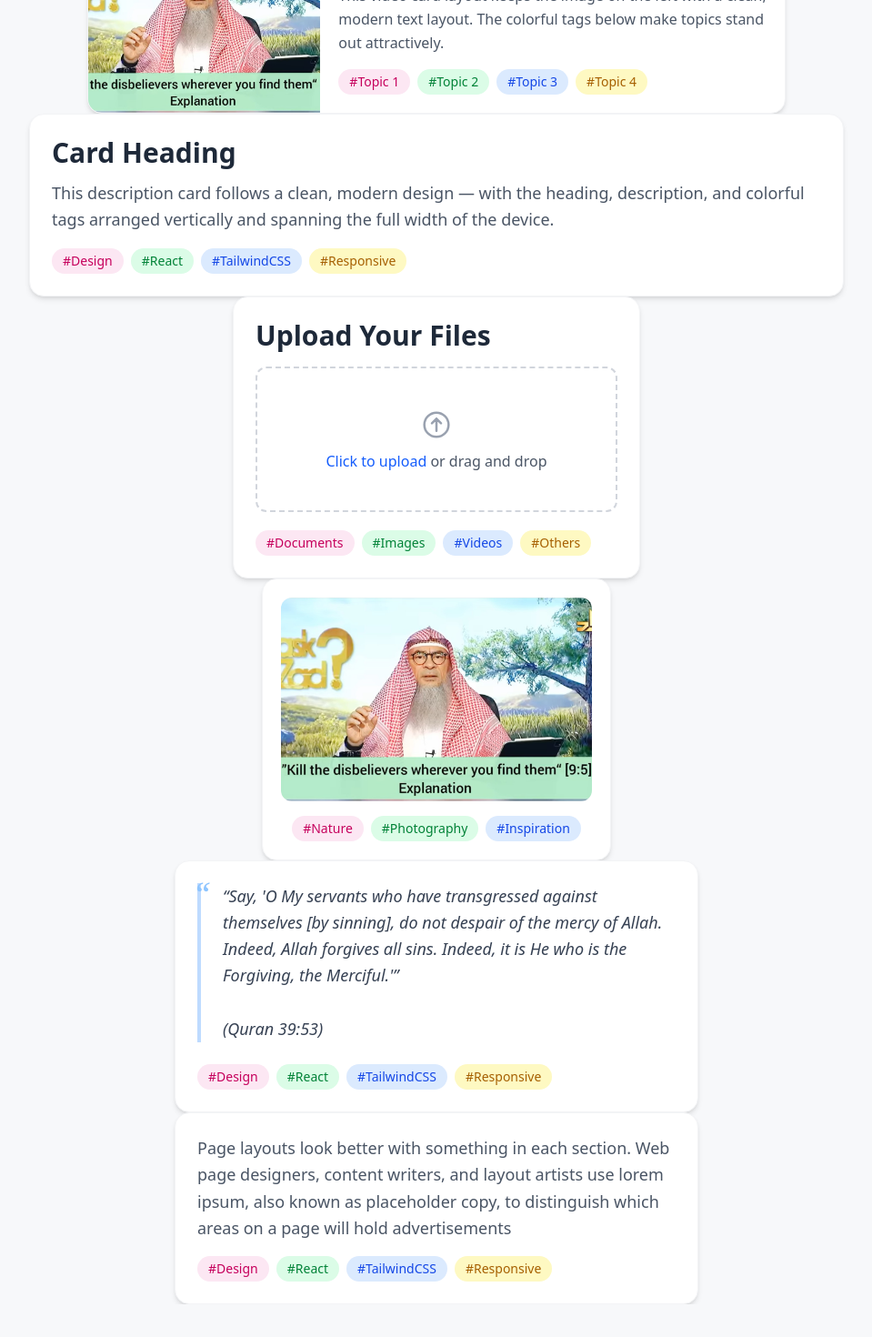
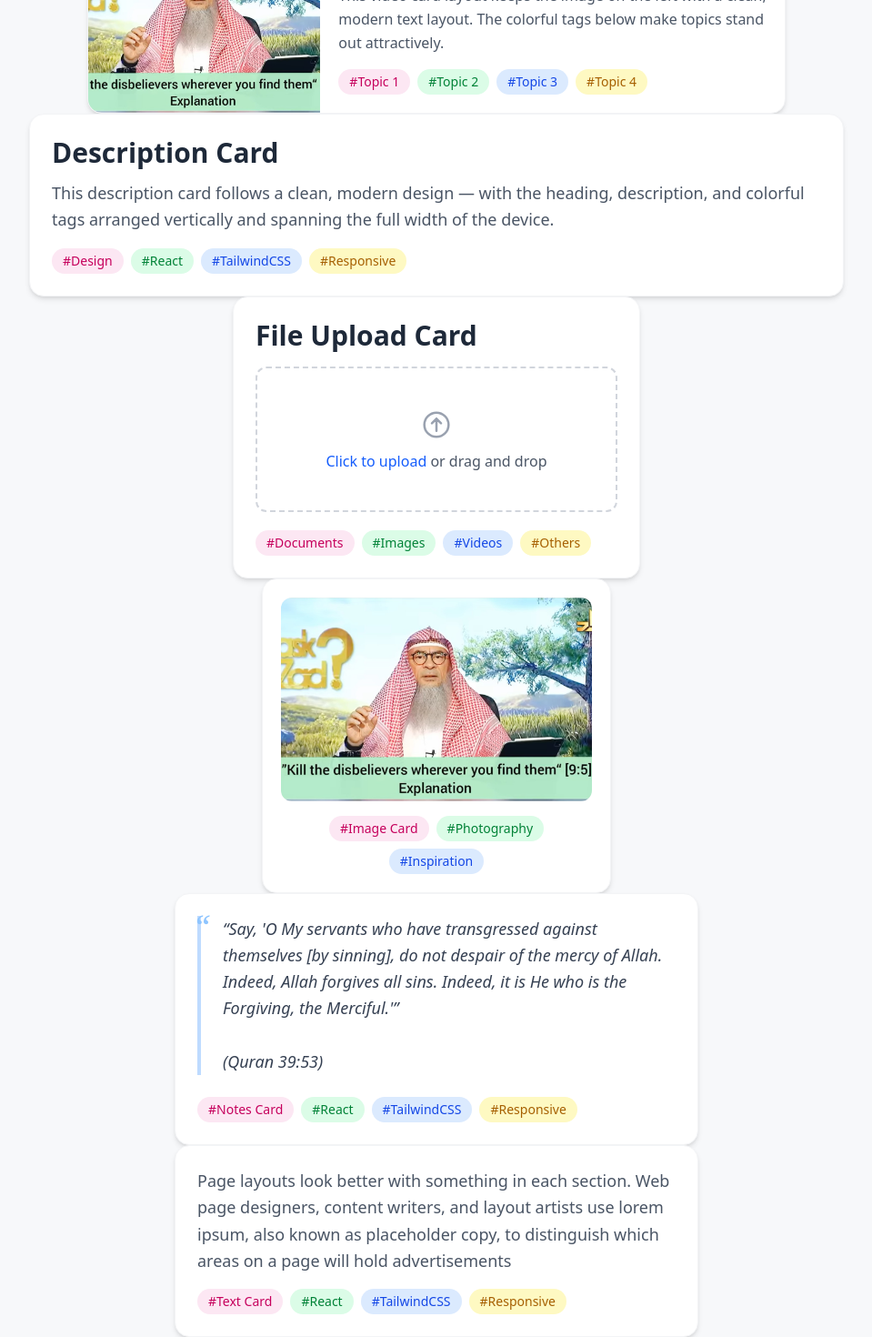
Before and after one commit to safalbk/dalilbook, a React (Vite) app in the folder frontend/dalilbook/: page /topics in a window 1280 px wide. Shown: the part 159-1629 px from the top of the page at 91% size, without its empty margins (160-1119 px from the left). Before the commit the page ends 1593 px from the top, so only its background shows below. Built offline with nearby package versions, Linux system fonts and the light colour scheme.

Commit message:
card heading

```diff
--- a/frontend/dalilbook/src/components/DescriptionCard/DescriptionCard.jsx
+++ b/frontend/dalilbook/src/components/DescriptionCard/DescriptionCard.jsx
@@ -1,7 +1,7 @@
 import React from 'react'
 
 const DescriptionCard = ({
-  heading = "Card Heading",
+  heading = "Description Card",
   description = "This description card follows a clean, modern design — with the heading, description, and colorful tags arranged vertically and spanning the full width of the device.",
   tags = ["Design", "React", "TailwindCSS", "Responsive"],
 }) => {
--- a/frontend/dalilbook/src/components/FileUploadCard/FileUpload.jsx
+++ b/frontend/dalilbook/src/components/FileUploadCard/FileUpload.jsx
@@ -1,7 +1,7 @@
 import React, { useState } from "react";
 
 const FileUpload = ({
-  heading = "Upload Your Files",
+  heading = "File Upload Card",
   tags = ["Documents", "Images", "Videos", "Others"],
 }) => {
   const [fileName, setFileName] = useState(null);
--- a/frontend/dalilbook/src/components/ImageCard/ImageCard.jsx
+++ b/frontend/dalilbook/src/components/ImageCard/ImageCard.jsx
@@ -3,7 +3,7 @@ import cardImage1 from "../../assets/images/CardImage.jpg";
 
 
 const ImageCard = ({
-  tags = ["Nature", "Photography", "Inspiration"],
+  tags = ["Image Card", "Photography", "Inspiration"],
 }) => {
   const colors = [
     "bg-pink-100 text-pink-700",
--- a/frontend/dalilbook/src/components/NotesCard/NotesCard.jsx
+++ b/frontend/dalilbook/src/components/NotesCard/NotesCard.jsx
@@ -5,7 +5,7 @@ const NotesCard = ({
 Indeed, Allah forgives all sins. Indeed, it is He who is the Forgiving, the Merciful.'”
 
 (Quran 39:53)`,
-  tags = ["Design", "React", "TailwindCSS", "Responsive"],
+  tags = ["Notes Card", "React", "TailwindCSS", "Responsive"],
 }) => {
   const colors = [
     "bg-pink-100 text-pink-700",
--- a/frontend/dalilbook/src/components/TextCard/TextCard.jsx
+++ b/frontend/dalilbook/src/components/TextCard/TextCard.jsx
@@ -3,7 +3,7 @@ import React from 'react'
 const TextCard = ({
   description = "Page layouts look better with something in each section. Web page designers, content writers, and layout artists use lorem ipsum, also known as placeholder copy, to distinguish which areas on a page will hold advertisements"
 ,
-  tags = ["Design", "React", "TailwindCSS", "Responsive"],
+  tags = ["Text Card", "React", "TailwindCSS", "Responsive"],
 }) => {
   const colors = [
     "bg-pink-100 text-pink-700",
```
